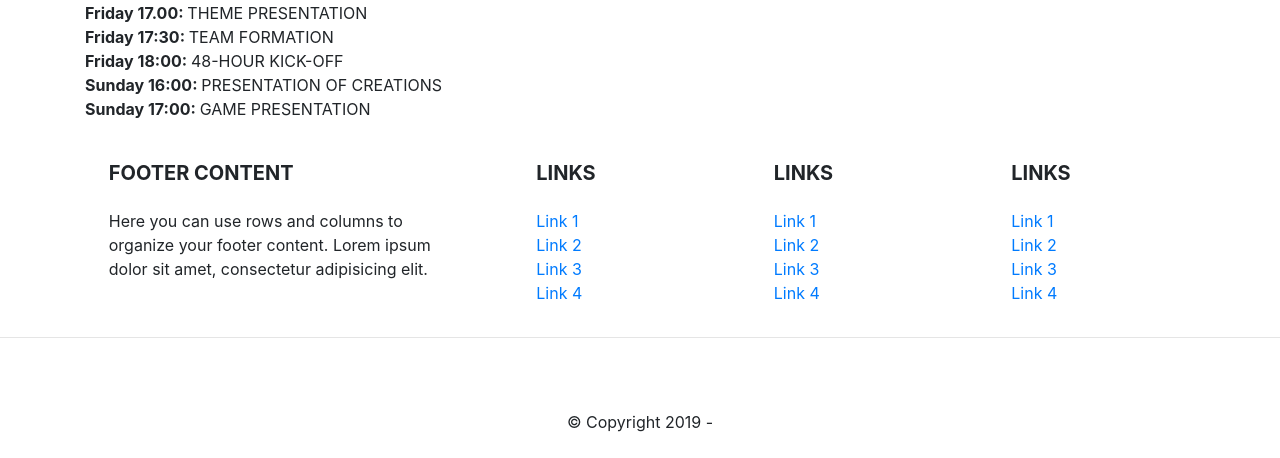
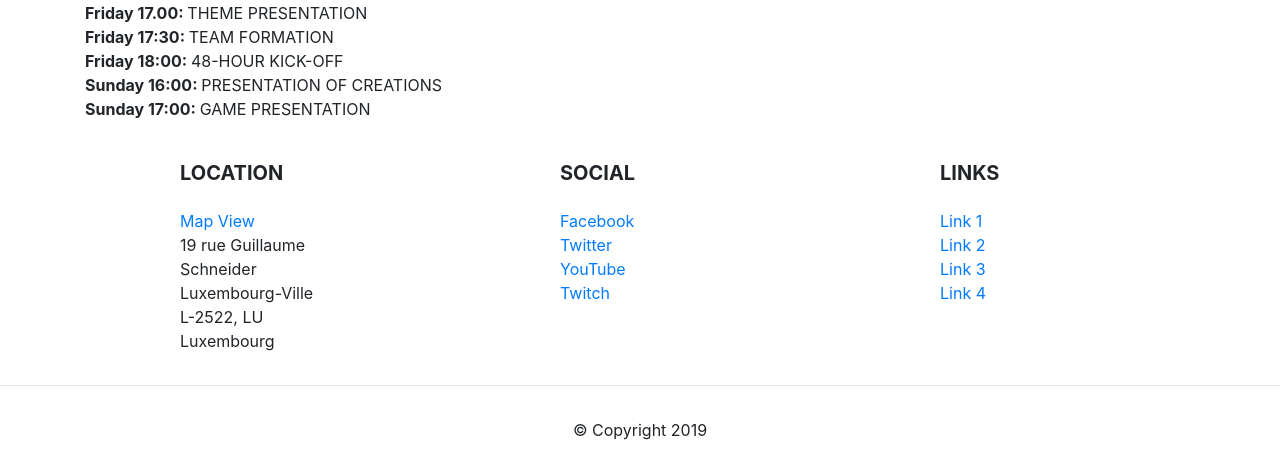
Before and after one commit to jaclo187/ggj, a website: page public/index.html in a window 1280 px wide. Shown: the part 554-1012 px from the top of the page. Drawn offline with nearby package versions, Linux system fonts and the light colour scheme.

Commit message:
Informatiounen an links am footer

```diff
--- a/public/index.html
+++ b/public/index.html
@@ -55,7 +55,8 @@
                 <div class="modal-body">
                     <form class="form" role="form" autocomplete="off" id="formLogin" novalidate="" method="POST">
                         <div class="form-group">
-                            <a href="" data-dismiss="modal" data-toggle="modal" data-target="#modal-register" class="float-right">New user?</a>
+                            <a href="" data-dismiss="modal" data-toggle="modal" data-target="#modal-register"
+                               class="float-right">New user?</a>
                             <label for="uname1">E-mail</label>
                             <input type="text" class="form-control form-control-lg" name="uname1" id="uname1"
                                    required="">
@@ -96,19 +97,22 @@
                 <div class="modal-body">
                     <form class="form" role="form" autocomplete="off" id="formRegister" novalidate="" method="POST">
                         <div class="form-group">
-                            <a href="" data-dismiss="modal" data-toggle="modal" data-target="#modal-login" class="float-right">Already registered?</a>
+                            <a href="" data-dismiss="modal" data-toggle="modal" data-target="#modal-login"
+                               class="float-right">Already registered?</a>
                             <label for="name">Last Name</label>
                             <input type="text" class="form-control form-control-lg" name="name" id="name" required="">
                             <div class="invalid-feedback">You must enter a Last Name!</div>
                         </div>
                         <div class="form-group">
                             <label for="firstName">First Name</label>
-                            <input type="text" class="form-control form-control-lg" name="firstName" id="firstName" required="">
+                            <input type="text" class="form-control form-control-lg" name="firstName" id="firstName"
+                                   required="">
                             <div class="invalid-feedback">You must enter a First Name!</div>
                         </div>
                         <div class="form-group">
                             <label for="emailRe">E-mail</label>
-                            <input type="text" class="form-control form-control-lg" name="emailRe" id="emailRe" required="">
+                            <input type="text" class="form-control form-control-lg" name="emailRe" id="emailRe"
+                                   required="">
                             <div class="invalid-feedback">You must enter an E-mail!</div>
                         </div>
                         <div class="form-group">
@@ -124,7 +128,8 @@
                             <div class="invalid-feedback">You must enter a password!</div>
                         </div>
                         <div class="form-group">
-                            <label class="custom-select-label" for="skills">What is your skill (please select one)</label>
+                            <label class="custom-select-label" for="skills">What is your skill (please select
+                                one)</label>
                             <select class="custom-select" id="skills">
                                 <option selected>Programmer</option>
                                 <option value="1">Game designer</option>
@@ -142,7 +147,8 @@
                             <button class="btn btn-outline-secondary btn-lg" data-dismiss="modal" aria-hidden="true">
                                 Cancel
                             </button>
-                            <button type="submit" class="btn btn-success btn-lg float-right" id="btnRe">Register</button>
+                            <button type="submit" class="btn btn-success btn-lg float-right" id="btnRe">Register
+                            </button>
                         </div>
                     </form>
                 </div>
@@ -157,13 +163,14 @@
         <p><b>Where:</b> 19 rue Guillaume Schneider, Luxembourg-Ville, L-2522, LU
             Luxembourg <a href="https://goo.gl/maps/SPzgfmCodQGcvL3y5">Google Maps</a></p>
         <p><b>Entrance Fee:</b>
-        Early birds: 30€ / Late birds: 35€ / With cotisation: 15€</p>
+            Early birds: 30€ / Late birds: 35€ / With cotisation: 15€</p>
         <p><b>Who can participate:</b> Anyone</p>
         <p><b>Age restrictions:</b> Any / Discharge from parents for minors (-18)</p>
         <p><b>Food options:</b> Meals provided on site</p>
         <p><b>Maximum capacity:</b> 50</p>
 
     </div>
+
     <div>
         <h2>Planning 31 January - 2 February</h2>
         <b>Friday 14:00: </b>WELCOMING PARTICIPANTS<br>
@@ -185,16 +192,6 @@
         <div class="row">
 
             <!-- Grid column -->
-            <div class="col-md-4 mx-auto">
-
-                <!-- Content -->
-                <h5 class="font-weight-bold text-uppercase mt-3 mb-4">Footer Content</h5>
-                <p>Here you can use rows and columns to organize your footer content. Lorem ipsum dolor sit amet,
-                    consectetur
-                    adipisicing elit.</p>
-
-            </div>
-            <!-- Grid column -->
 
             <hr class="clearfix w-100 d-md-none">
 
@@ -202,20 +199,18 @@
             <div class="col-md-2 mx-auto">
 
                 <!-- Links -->
-                <h5 class="font-weight-bold text-uppercase mt-3 mb-4">Links</h5>
+                <h5 class="font-weight-bold text-uppercase mt-3 mb-4">Location</h5>
 
                 <ul class="list-unstyled">
                     <li>
-                        <a href="#!">Link 1</a>
+                        <a href="https://goo.gl/maps/SPzgfmCodQGcvL3y5">Map View</a>
                     </li>
                     <li>
-                        <a href="#!">Link 2</a>
-                    </li>
-                    <li>
-                        <a href="#!">Link 3</a>
-                    </li>
-                    <li>
-                        <a href="#!">Link 4</a>
+                        <p>19 rue Guillaume Schneider<br>
+
+                            Luxembourg-Ville<br>
+
+                            L-2522, LU Luxembourg</p>
                     </li>
                 </ul>
 
@@ -228,21 +223,23 @@
             <div class="col-md-2 mx-auto">
 
                 <!-- Links -->
-                <h5 class="font-weight-bold text-uppercase mt-3 mb-4">Links</h5>
+                <h5 class="font-weight-bold text-uppercase mt-3 mb-4">Social</h5>
 
                 <ul class="list-unstyled">
                     <li>
-                        <a href="#!">Link 1</a>
+                        <a href="https://www.facebook.com/GlobalGameJam/">Facebook</a>
                     </li>
                     <li>
-                        <a href="#!">Link 2</a>
+                        <a href="https://twitter.com/globalgamejam">Twitter</a>
                     </li>
                     <li>
-                        <a href="#!">Link 3</a>
+                        <a href="https://www.youtube.com/user/GlobalGameJam">YouTube</a>
                     </li>
+
                     <li>
-                        <a href="#!">Link 4</a>
+                        <a href="https://www.twitch.tv/globalgamejam">Twitch</a>
                     </li>
+
                 </ul>
 
             </div>
@@ -281,40 +278,8 @@
     <!-- Footer Links -->
 
     <hr>
-
-
-    <!-- Social buttons -->
-    <ul class="list-unstyled list-inline text-center">
-        <li class="list-inline-item">
-            <a class="btn-floating btn-fb mx-1">
-                <i class="fab fa-facebook-f"> </i>
-            </a>
-        </li>
-        <li class="list-inline-item">
-            <a class="btn-floating btn-tw mx-1">
-                <i class="fab fa-twitter"> </i>
-            </a>
-        </li>
-        <li class="list-inline-item">
-            <a class="btn-floating btn-gplus mx-1">
-                <i class="fab fa-google-plus-g"> </i>
-            </a>
-        </li>
-        <li class="list-inline-item">
-            <a class="btn-floating btn-li mx-1">
-                <i class="fab fa-linkedin-in"> </i>
-            </a>
-        </li>
-        <li class="list-inline-item">
-            <a class="btn-floating btn-dribbble mx-1">
-                <i class="fab fa-dribbble"> </i>
-            </a>
-        </li>
-    </ul>
-    <!-- Social buttons -->
-
     <!-- Copyright -->
-    <div class="footer-copyright text-center py-3">&copy; Copyright 2019 - <span id="year"></span>
+    <div class="footer-copyright text-center py-3">&copy; Copyright 2019<span id="year"></span>
 
     </div>
     <!-- Copyright -->
```
